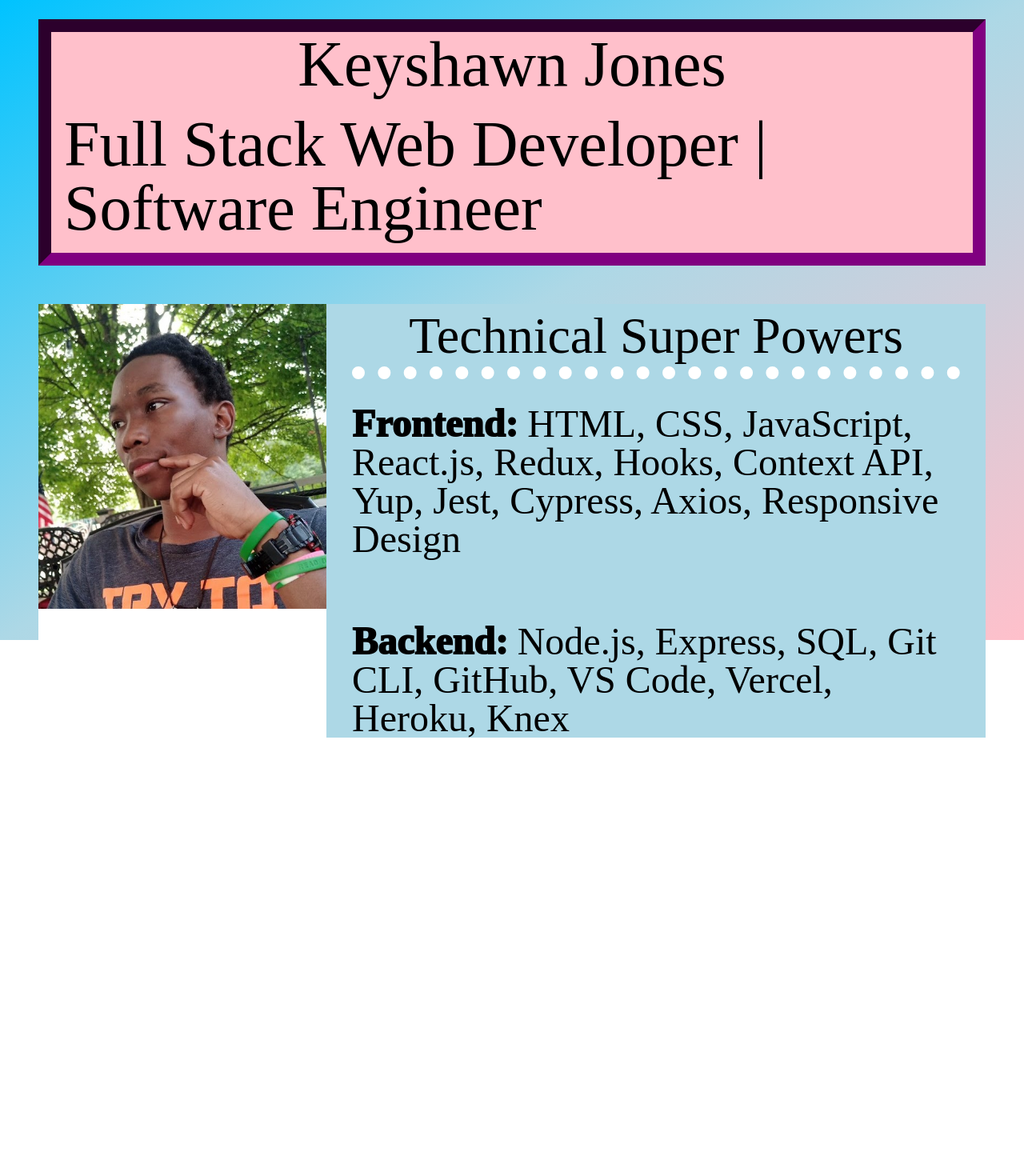
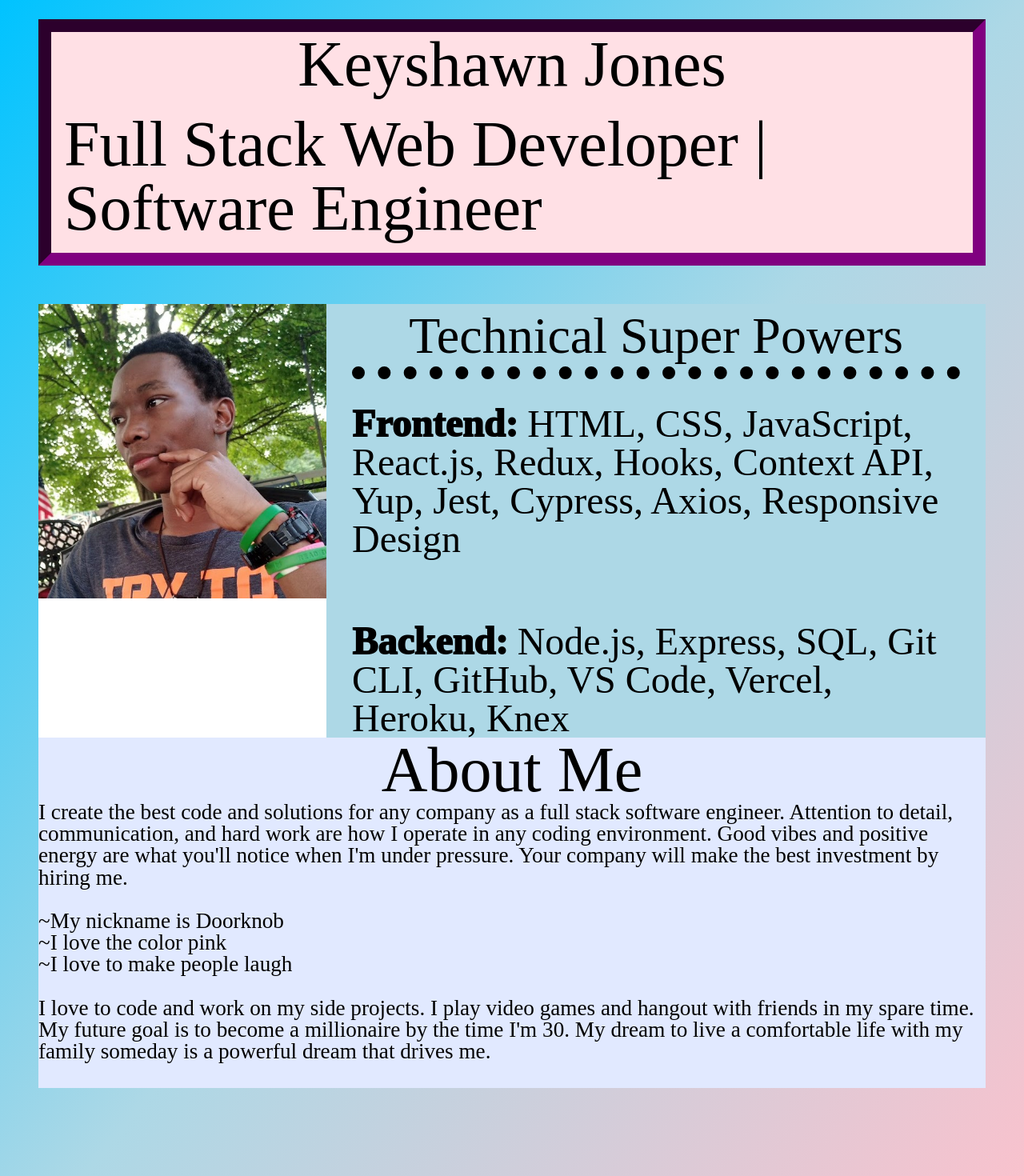
Before and after one commit to Magical-Keyshawn-Jones/Majestic-Portfolio, a React (Create React App) app in the folder magical-portfolio/: page / in a window 1280 px wide. Shown: the top 1470 px of the page at 80% size. Before the commit the page ends 924 px from the top, so only its background shows below. Built offline with nearby package versions, Linux system fonts and the light colour scheme.

Commit message:
finished about me section

```diff
--- a/magical-portfolio/src/App.css
+++ b/magical-portfolio/src/App.css
@@ -43,7 +43,8 @@ table {
 }
 
 main {
-  height: 100vh;
+  height: 200vh;
+  min-height: fit-content;
   padding: 0 3rem;
   background: linear-gradient(to right bottom, rgb(0, 195, 255), lightblue, pink)
 }
@@ -59,7 +60,7 @@ header {
 }
 
 header div {
-  background-color: pink;
+  background-color: rgb(255, 224, 229);
   border: inset purple 1rem;
   padding: 0 1rem 1rem 1rem;
 }
@@ -82,21 +83,20 @@ section img {
 }
 
 .profilePic {
-  height: auto;
+  height: 46vh;
   width: 45vh;
 }
 
 .technicalSkills {
   background-color: lightblue;
-  /* color: white; */
+  /* background-color: rgb(255, 224, 229); */
   padding: 0 2rem;
   width: 100%;
 }
 
 .technicalSkills h1 {
   text-align: center;
-  /* background-color: white; */
-  border-bottom: dotted 1rem white;
+  border-bottom: dotted 1rem black;
   font-size: 4rem;
   margin-bottom: 2rem;
   padding-top: .5rem;
@@ -114,3 +114,19 @@ section img {
 .lineSpace {
   margin-bottom: 5rem;
 }
+
+aside {
+  background-color: rgb(225, 233, 255);
+  /* background-color: white; */
+  min-height: fit-content;
+  padding-bottom: 2rem;
+}
+
+aside h1 {
+  text-align: center;
+  font-size: 5rem;
+}
+
+aside p {
+  font-size: 1.7rem;
+}
--- a/magical-portfolio/src/App.js
+++ b/magical-portfolio/src/App.js
@@ -22,6 +22,23 @@ function App () {
           <p><span className='bold' >Backend: </span>Node.js, Express, SQL, Git CLI, GitHub, VS Code, Vercel, Heroku, Knex</p>
         </div>
       </section>
+        <aside>
+          <h1>About Me</h1>
+          <p> I create the best code and solutions for any company as a full stack software engineer. Attention to detail, communication, and hard work are how I operate in any coding environment. Good vibes and positive energy are what you'll notice when I'm under pressure. Your company will make the best investment by hiring me.
+            <br/>
+            <br/>
+            ~My nickname is Doorknob
+            <br/>
+            ~I love the color pink
+            <br/>
+            ~I love to make people laugh
+            <br/>
+            <br/>
+            I love to code and work on my side projects. I play video games and hangout with friends in my spare time.
+            My future goal is to become a millionaire by the time I'm 30.
+            My dream to live a comfortable life with my family someday is a powerful dream that drives me.
+          </p>
+        </aside>
     </main>
   )
 }
```
